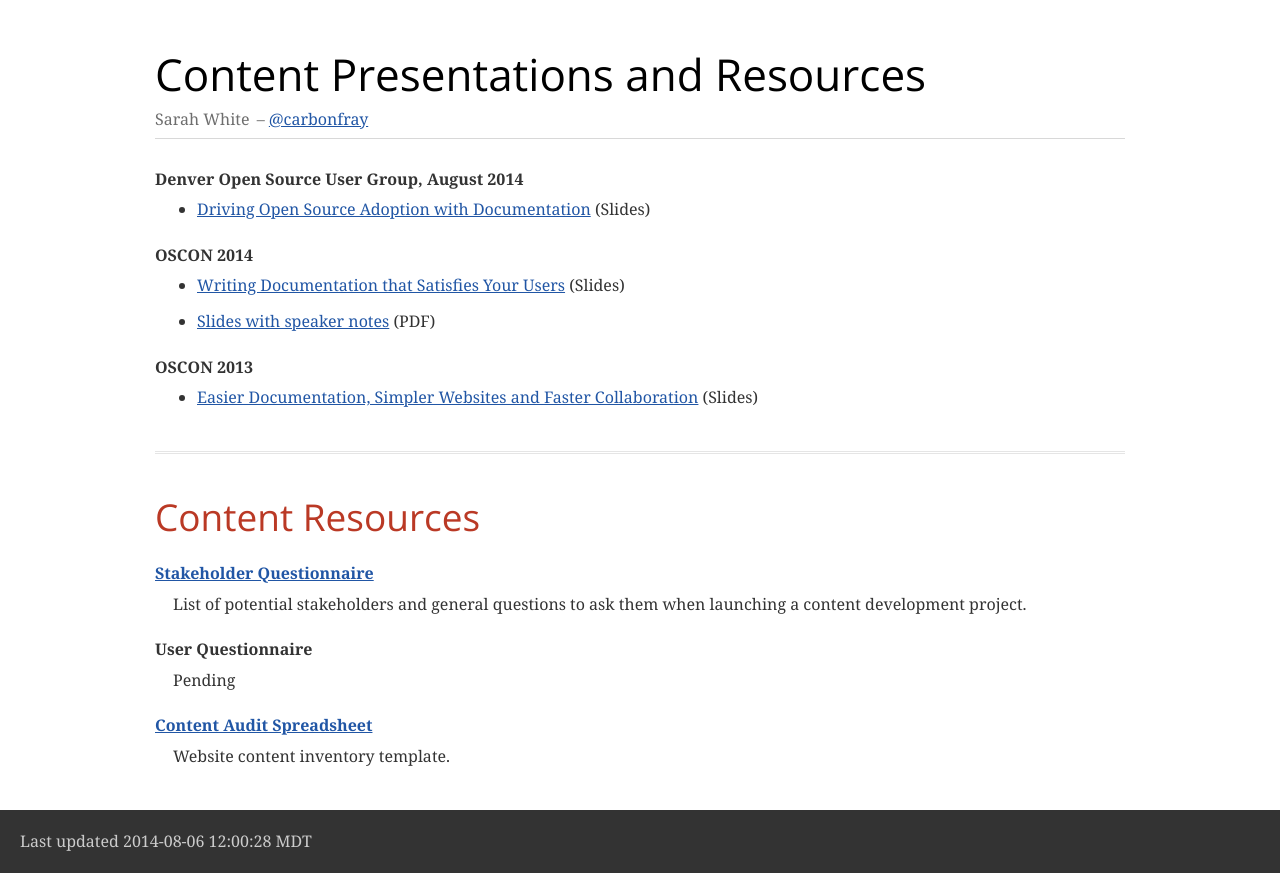
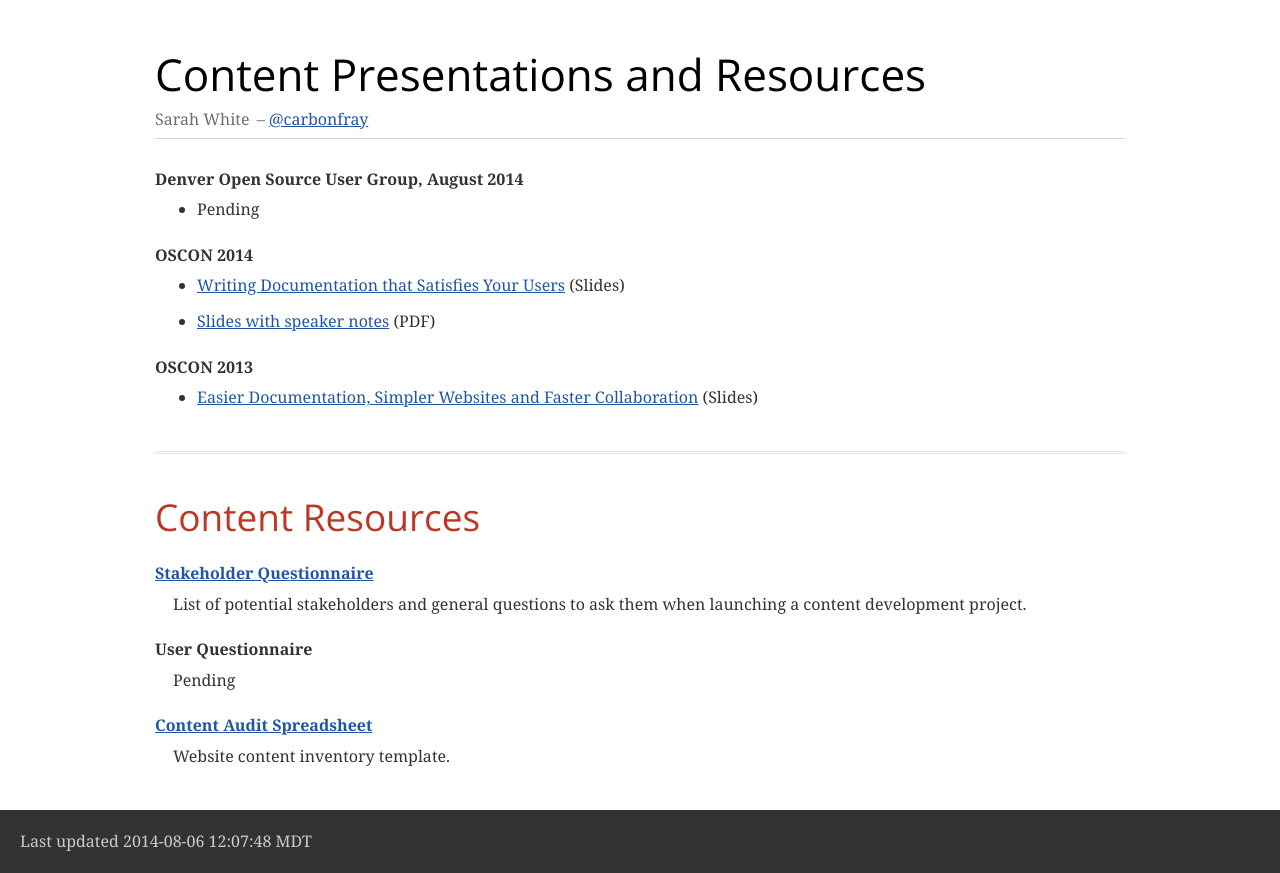
Before and after one commit to graphitefriction/decks, a plain HTML site: page index.html in a window 1280 px wide. Drawn offline with nearby package versions, Linux system fonts and the light colour scheme; a web font is replaced by a local one.

Commit message:
fixes link

```diff
--- a/index.html
+++ b/index.html
@@ -426,11 +426,15 @@ b.conum * { color: inherit !important; }
 <div class="ulist">
 <ul>
 <li>
-<p><a href="driving-open-source-adoption-with-documentation">Driving Open Source Adoption with Documentation</a> (Slides)</p>
+<p>Pending</p>
 </li>
 </ul>
 </div>
 </dd>
+</dl>
+</div>
+<div class="dlist">
+<dl>
 <dt class="hdlist1">OSCON 2014</dt>
 <dd>
 <div class="ulist">
@@ -482,7 +486,7 @@ b.conum * { color: inherit !important; }
 </div>
 <div id="footer">
 <div id="footer-text">
-Last updated 2014-08-06 12:00:28 MDT
+Last updated 2014-08-06 12:07:48 MDT
 </div>
 </div>
 </body>
```
Also changed, not shown: 1 other file.
